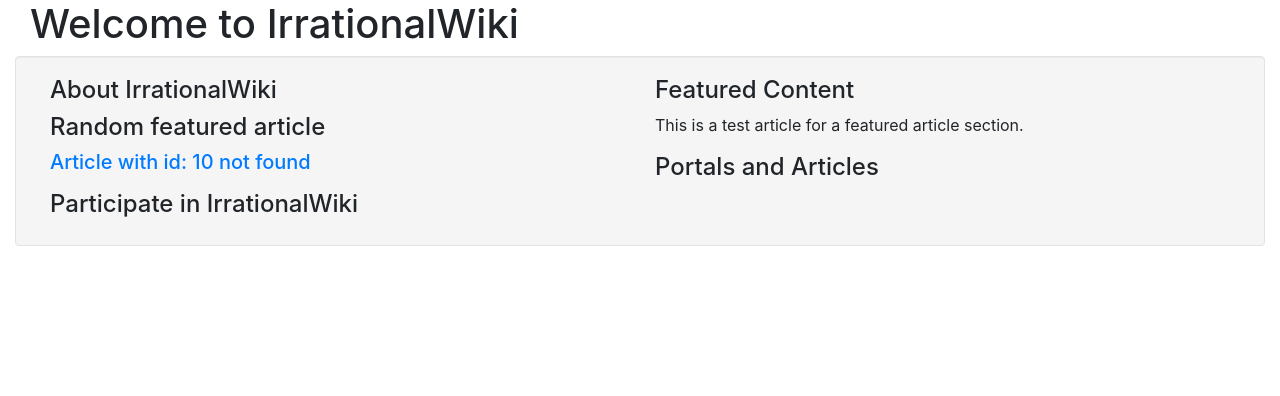
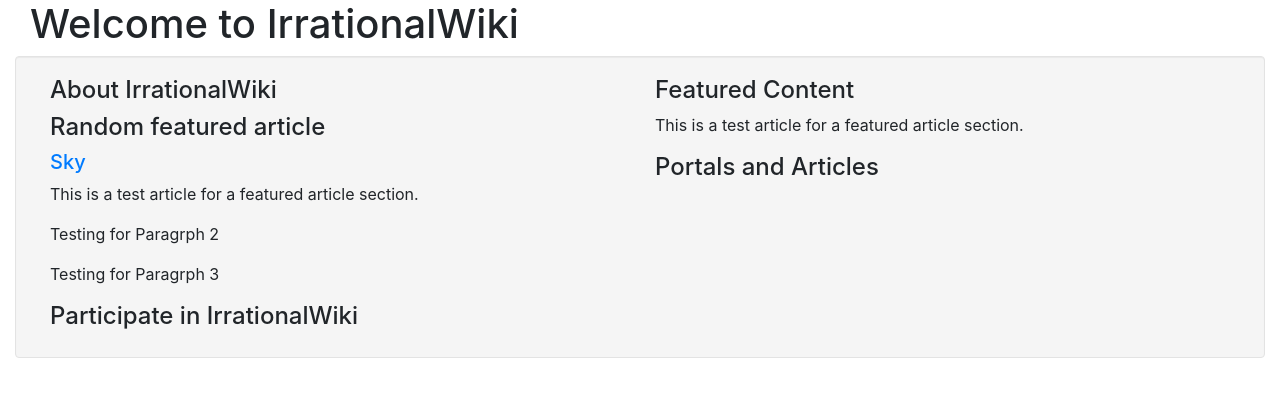
Before and after one commit to Xamdes/irrational-wiki, an Angular app: page / in a window 1280 px wide. Shown: the top 396 px of the page. Built offline with nearby package versions, Linux system fonts and the light colour scheme.

Commit message:
find by article id works, fixed error messagfe display

```diff
--- a/src/app/app.component.html
+++ b/src/app/app.component.html
@@ -4,7 +4,7 @@
     <div class="col-md-6">
       <h4>About {{title}}</h4>
       <h4>Random featured article</h4>
-      <app-display-article [childArticle]="getArticleById(10)"></app-display-article>
+      <app-display-article [childArticle]="getArticleById(1)"></app-display-article>
       <h4>Participate in {{title}}</h4>
     </div>
     <div class="col-md-6">
--- a/src/app/app.component.ts
+++ b/src/app/app.component.ts
@@ -22,14 +22,10 @@ export class AppComponent {
     return this.articles[0];
   }
 
-  getArticleById(id: number)
+  getArticleById(getId: number)
   {
-    this.articles.forEach(function(article){
-      if(article.id === id)
-      {
-        return article;
-      }
-    });
-    return new Article(`Article with id: ${id} not found`,5,['']);
+    let pos = this.articles.map(function(e) { return e.id; }).indexOf(getId);
+    return this.articles[pos];
+    // return new Article(`Article with id: ${id} not found`,-1,['']);
   }
 }
--- a/src/app/display-article/display-article.component.html
+++ b/src/app/display-article/display-article.component.html
@@ -1,6 +1,9 @@
-<div class="">
+<div *ngIf="isValid();then show_article else show_error_message"></div>
+<ng-template #show_error_message>
+  Error article was not found
+</ng-template>
+<ng-template #show_article>
   <h5><a routerLink="/articles/{{childArticle.getId()}}" routerLinkActive="active">{{childArticle.title}}</a></h5>
-    <router-outlet></router-outlet>
-
-  <p *ngFor="let p of childArticle.getParagraphs()">{{p}}</p>
-</div>
+  <router-outlet></router-outlet>
+<p *ngFor="let p of childArticle.getParagraphs()">{{p}}</p>
+</ng-template>
--- a/src/app/display-article/display-article.component.ts
+++ b/src/app/display-article/display-article.component.ts
@@ -17,5 +17,10 @@ export class DisplayArticleComponent {
     private location: Location
   ) {}
 
+  isValid()
+  {
+    return this.childArticle.getId() != -1;
+  }
+
 
 }
```
